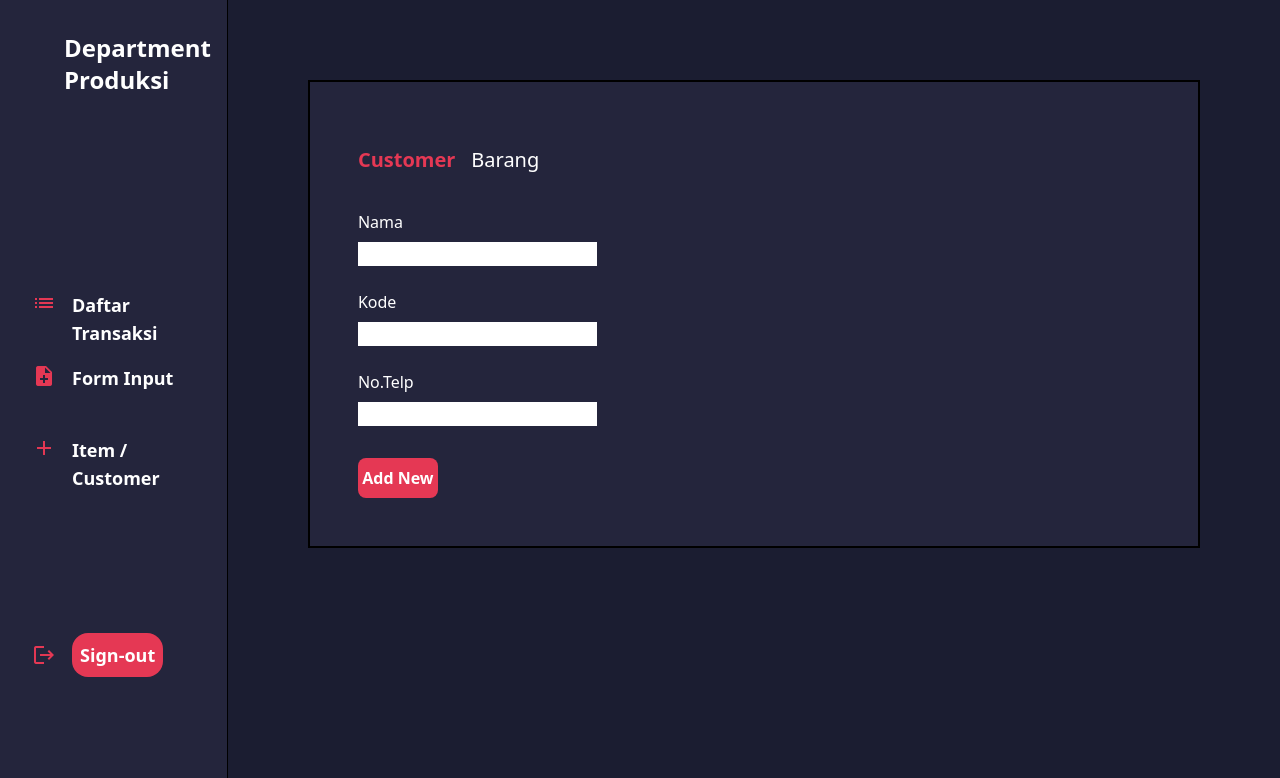
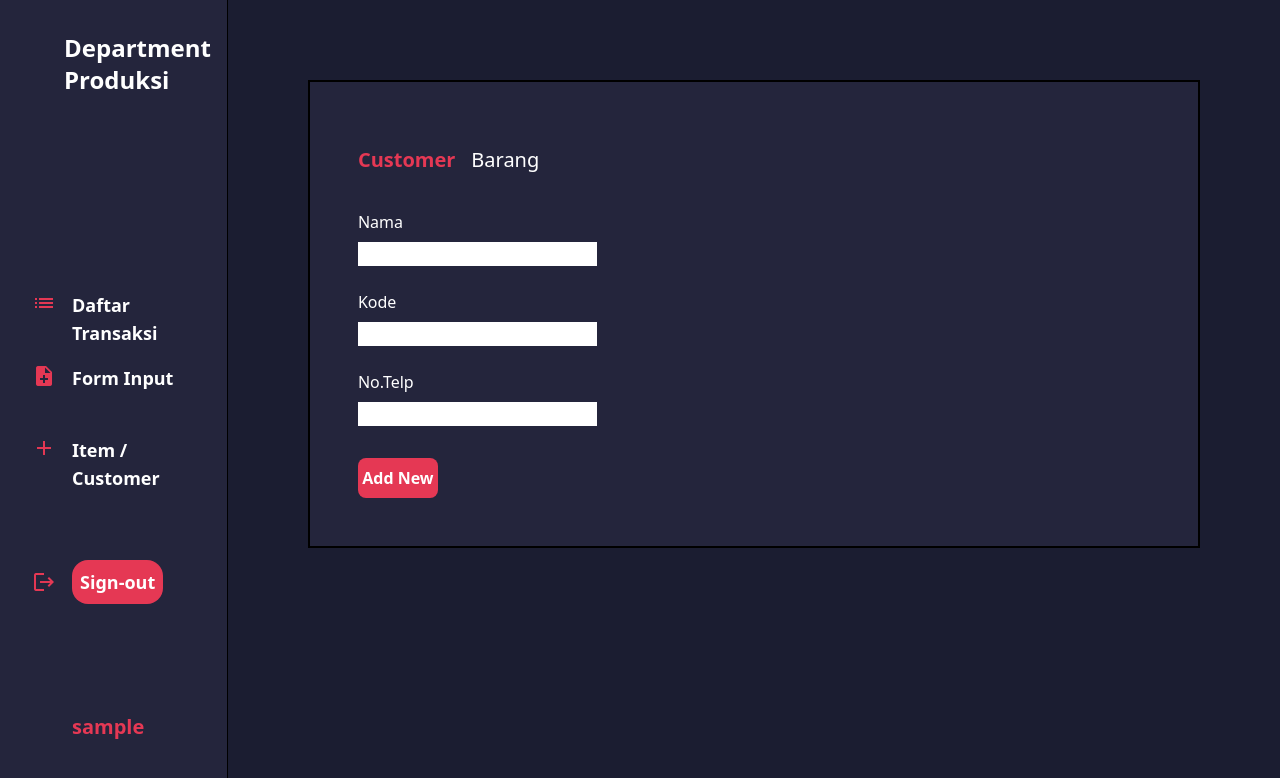
Before and after one commit to kurniadikevin/mts_test_transaksi_frontend, a Next.js app: page /new-data in a window 1280 px wide. Shown: the top 778 px of the page. Built offline with nearby package versions, Linux system fonts and the light colour scheme; sample sign-in values are in the browser's storage.

Commit message:
add current username on dashboard

```diff
--- a/src/components/dashboard.tsx
+++ b/src/components/dashboard.tsx
@@ -2,12 +2,25 @@ import 'material-icons/iconfont/material-icons.css';
 import { useRouter } from 'next/navigation';
 import Modal from './modal';
 import Loader from './loader/loader';
+import { useEffect, useState } from 'react';
 
 
 
 export default function Dashboard(){
 
     const { push } = useRouter();
+    const [currentUser,setCurrentUser]=useState<any>();
+
+    const getCurrentUser=()=>{
+        const user :any= localStorage.getItem('session-data');
+        if(user){
+            setCurrentUser(JSON.parse(user))
+        }
+    }
+
+    useEffect(()=>{
+       getCurrentUser()
+    },[])
 
     return(
         <div id="dashboard-component" className=" pl-8 pr-4">
@@ -39,6 +52,10 @@ export default function Dashboard(){
                 rounded-2xl  flex justify-start items-center">
                     Sign-out</div>
             </div>
+            <div id='dash-select'
+             className="flex justify-start pl-10  items-center font-bold text-xl text-[color:var(--button)]">
+                 {currentUser?.username}
+            </div>
             <Modal />
             <Loader/>
         </div>
--- a/src/styles/globals.css
+++ b/src/styles/globals.css
@@ -27,7 +27,6 @@ body {
   background-color: var(--background-dark);
   width: 100vw;
   height: 100vh;
- /*  position: fixed;  */
   top: 0;
   left: 0;
   overflow-x: hidden;
@@ -43,10 +42,12 @@ body {
 
 #dashboard-component{
   display: grid;
-  grid-template-rows: 4fr 1fr 1fr 1fr 4fr ;
+  grid-template-rows: 4fr 1fr 1fr 1fr 2fr 2fr ;
   background-color: var(--component);
   border-right: 1px solid var(--text-input);
 }
+
+
 
 #title-name:hover{
   color:var(--button)
```
